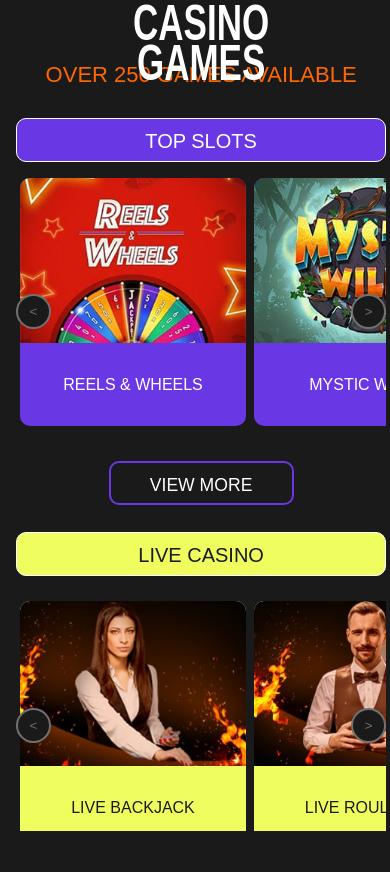
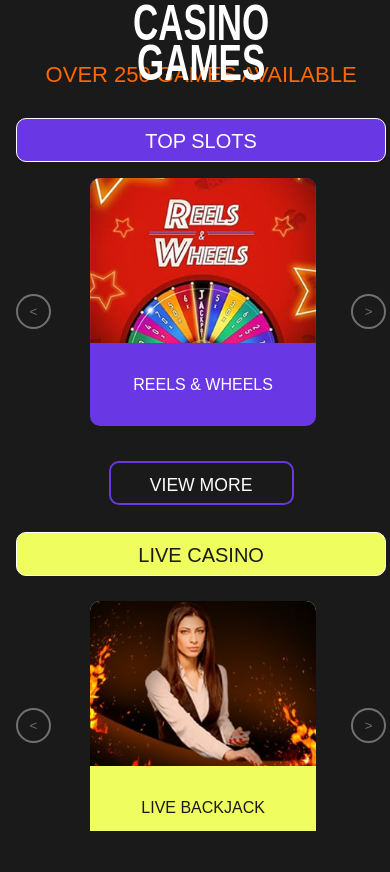
Before and after one commit to BrunoOU812/ActivoUyPart2, a plain HTML site: page index.html in a window 390 px wide. Shown: the part 1276-2148 px from the top of the page. Drawn offline with Linux system fonts and the light colour scheme; a web font is replaced by a local one.

Commit message:
games small responsive done

```diff
--- a/styles.scss
+++ b/styles.scss
@@ -384,6 +384,9 @@ button{
     overflow-x: hidden;
     @include flex($justify: space-between);
     margin-top:-20px;
+    @include responsive($small){
+      max-width: 230px;
+    }
     &--cutted{
         height:230px;
         overflow: hidden;
```
Also changed, not shown: styles.css.
